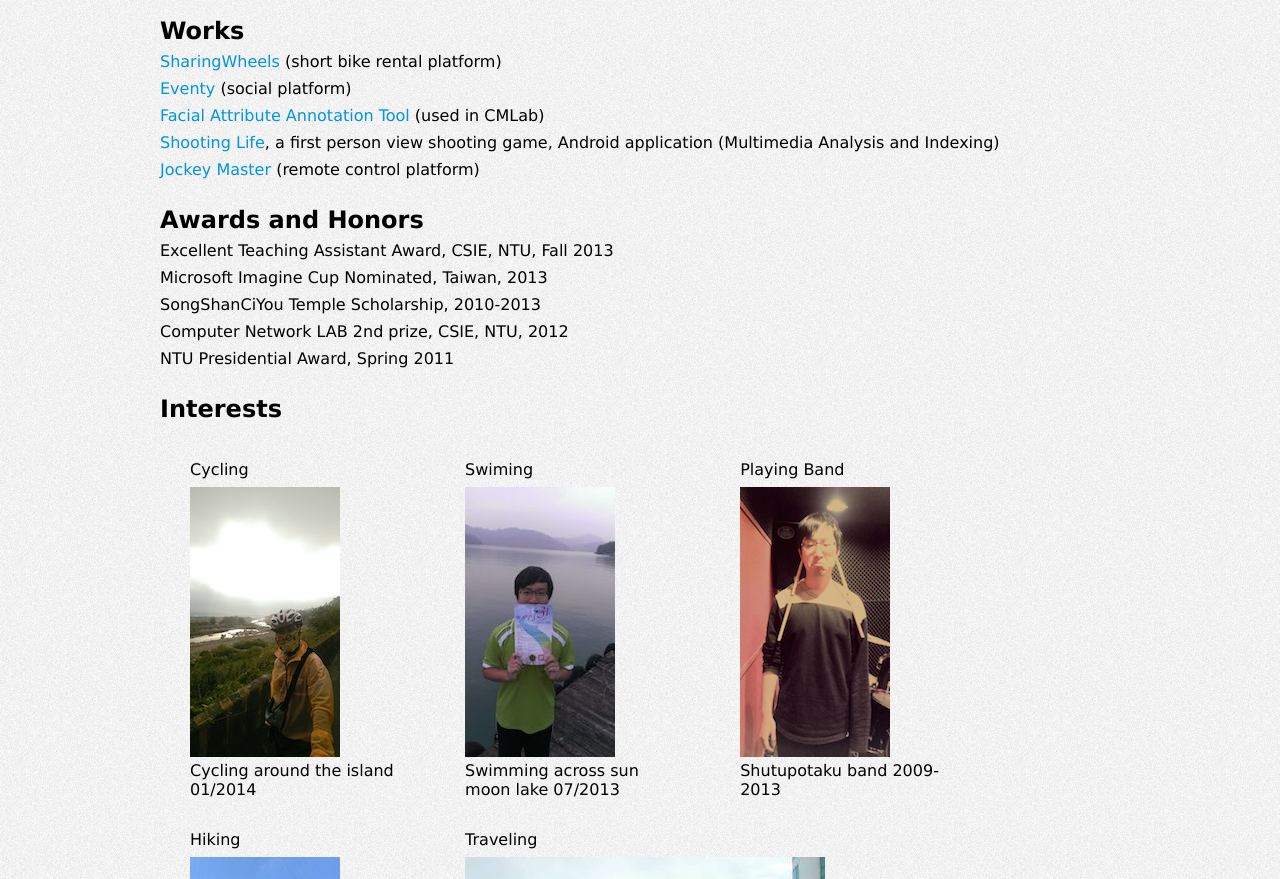
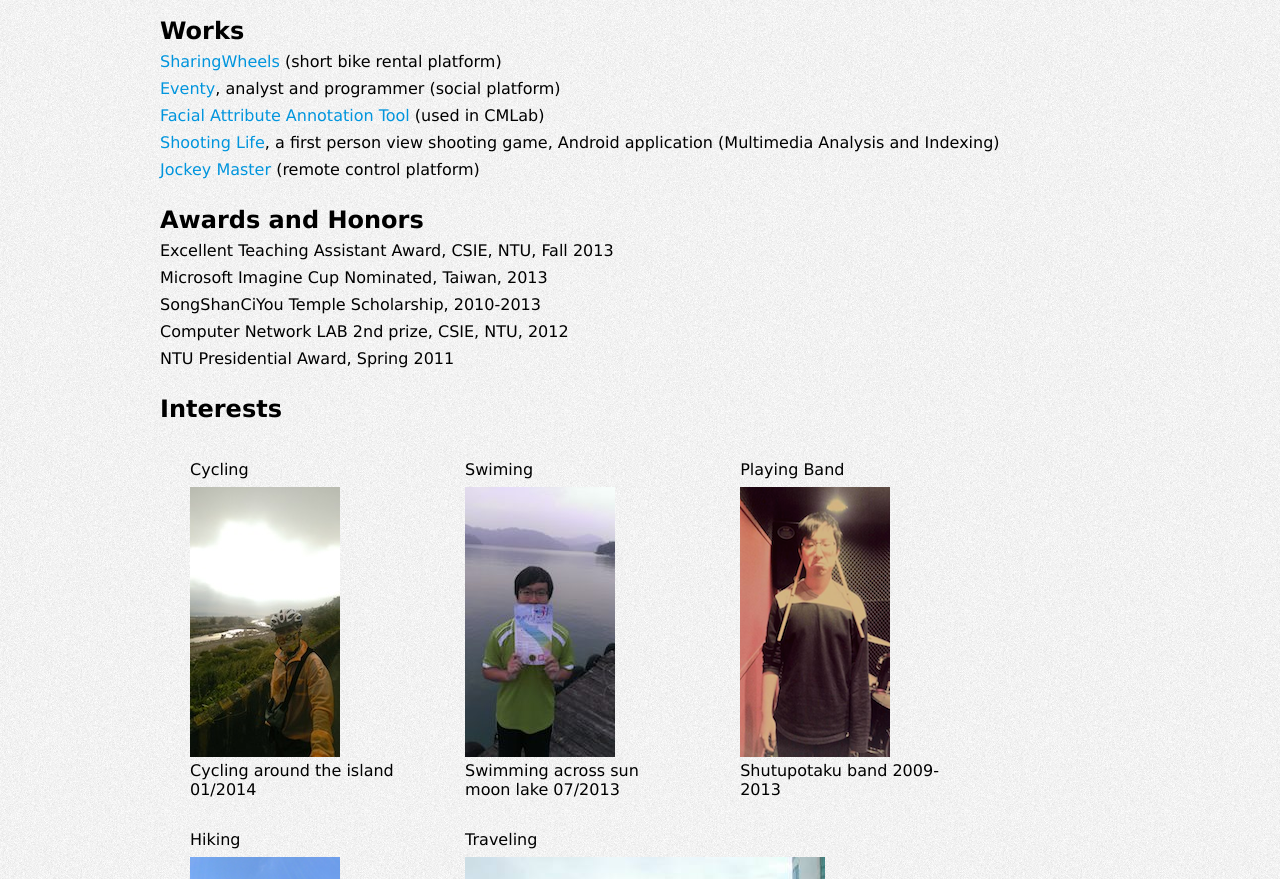
Before and after one commit to dennis2030/cvTemplate, a plain HTML site: page index.html in a window 1280 px wide. Shown: the part 918-1797 px from the top of the page. Drawn offline with Linux system fonts and the light colour scheme.

Commit message:
fix typo

```diff
--- a/index.html
+++ b/index.html
@@ -95,7 +95,7 @@
         <h2><b>Works</b></h2>
           <ul>
             <li><a href="http://parkingwheels.net/" target="_blank">SharingWheels</a> (short bike rental platform)</li>
-            <li><a href="https://drive.google.com/folderview?id=0BwdA__v9zbq0X3d2dGdDTGVOQXM&usp=sharing" target="_blank">Eventy</a> (social platform)</li>
+            <li><a href="https://drive.google.com/folderview?id=0BwdA__v9zbq0X3d2dGdDTGVOQXM&usp=sharing" target="_blank">Eventy</a>, analyst and programmer (social platform)</li>
             <li><a href="http://www.cmlab.csie.ntu.edu.tw/~pi/face_angle" target="_blank">Facial Attribute Annotation Tool</a> (used in CMLab)</li>
             <li><a href="http://www.cmlab.csie.ntu.edu.tw/~houyulin/ShootingLife">Shooting Life</a>, a first person view shooting game, Android application (Multimedia Analysis and Indexing)</li>
 			<li><a href="http://www.csie.ntu.edu.tw/~b98902081/Jockey%20Master/" target="_blank">Jockey Master</a> (remote control platform)</li>
```
